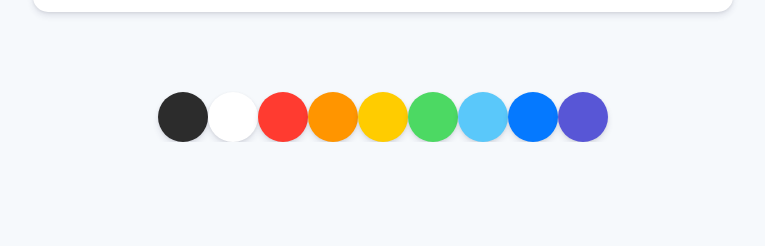
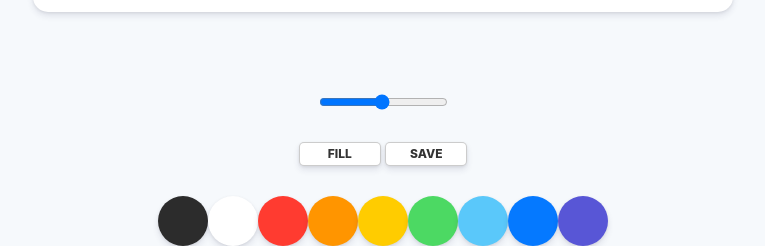
Before and after one commit to 42hena/paintJS, a plain HTML site: page index.html in a window 1280 px wide. Shown: the part 738-984 px from the top of the page, without its empty margins (257-1022 px from the left). Before the commit the page ends 880 px from the top, so only its background shows below. Drawn offline with Linux system fonts and the light colour scheme.

Commit message:
third commit

```diff
--- a/index.html
+++ b/index.html
@@ -12,6 +12,12 @@
     <body>
         <canvas id="jsCanvas" class="canvas"></canvas>
         <div class="controls">
+            <div class="controls__range">
+                <input type="range" id="jsRange" min="0.1" max="5.0" value="2.5" step="0.1"/>
+            </div>
+            <div class="controls__btns">
+                <button id="jsMode">Fill</button>
+                <button id="jsSave">Save</button></div>
             <div class="controls__colors" id="jsColors">
                 <div class="controls__color" style="background-color: #2c2c2c;"></div>
                 <div class="controls__color" style="background-color: white;"></div>
--- a/styles.css
+++ b/styles.css
@@ -18,6 +18,33 @@ body {
 
 .controls{
     margin-top: 80px;
+    display: flex;
+    flex-direction: column;
+    align-items: center;
+}
+
+.controls .controls__btns{
+    margin-bottom: 30px;
+}
+
+.controls__btns button{
+    all:unset;
+    cursor: pointer;
+    background-color: white;
+    padding: 5px 0px;
+    width: 80px;
+    text-align: center;
+    border-radius: 5px;
+    box-shadow: 0 4px 6px rgba(50, 50, 93, 0.11), 0 1px 3px rgba(0, 0, 0, 0.08);
+    border: 1px solid rgba(0, 0, 0, 0.2);
+    color: rgba(0, 0, 0, 0.8);
+    text-transform: uppercase;
+    font-weight: 800;
+    font-size: 12px;
+}
+
+.controls__btns button:active{
+    transform: scale(0.98);
 }
 
 .controls .controls__colors{
@@ -30,3 +57,7 @@ body {
     border-radius: 25px;
     box-shadow: 0 4px 6px rgba(50, 50, 93, 0.11), 0 1px 3px rgba(0, 0, 0, 0.08);
 }
+
+.controls .controls__range{
+    margin-bottom: 30px;
+}
```
